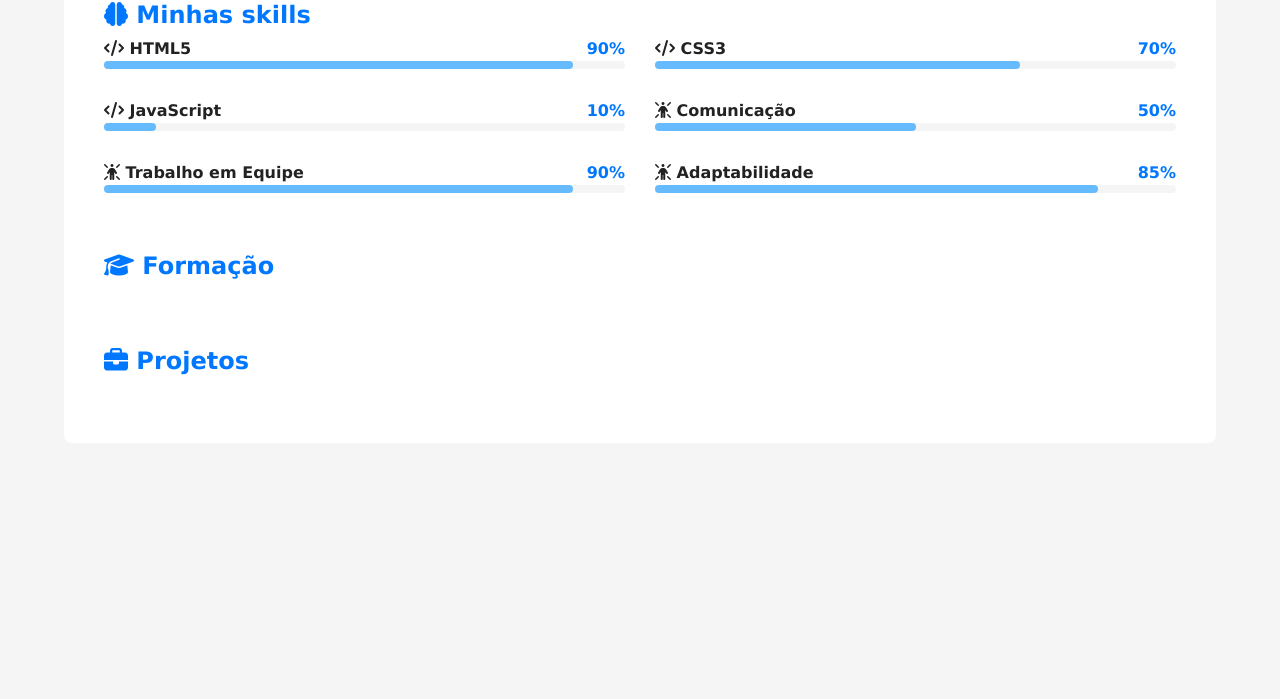
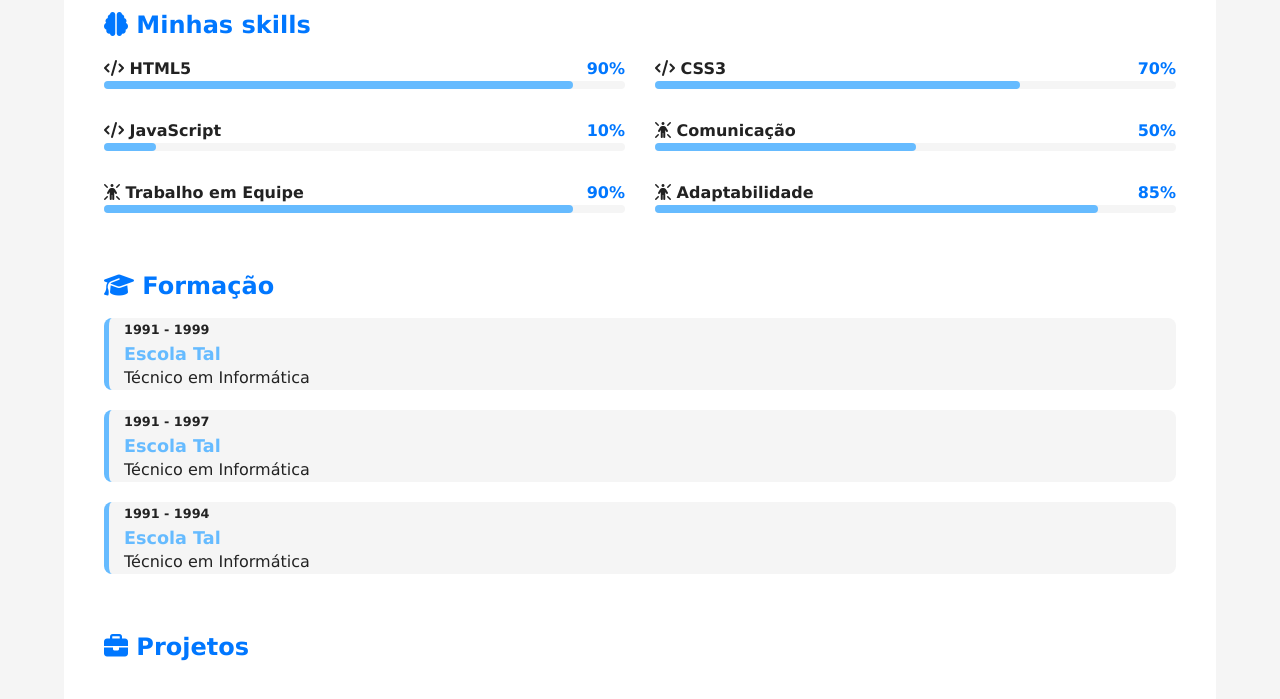
Before and after one commit to camilycruzvs/projeto-portfolio, a plain HTML site: page index.html in a window 1280 px wide. Shown: the part 1165-1864 px from the top of the page. Before the commit the page ends 1628 px from the top, so only its background shows below. Drawn offline with Linux system fonts and the light colour scheme.

Commit message:
criação e estilização da formação

```diff
--- a/estilos/style.css
+++ b/estilos/style.css
@@ -125,7 +125,7 @@ article {
 
 article h2 {
   color: var(--destaque);
-  margin-bottom: 10px;
+  margin-bottom: 20px;
 }
 
 .video-container {
@@ -179,6 +179,37 @@ article h2 {
   border-radius: 4px;
 }
 
+#formacao-container {
+  display: flex;
+  flex-direction: column-reverse;
+  gap: 20px;
+}
+
+#formacao-container .cursos {
+  background-color: var(--fundo-principal);
+  border-radius: 8px;
+  border-left: 5px solid var(--destaque-inverso);
+  padding-left: 15px;
+  transition: border-width .5s, borde-color .5s;
+}
+
+#formacao-container .cursos:hover {
+  border-left-width: 15px;
+  border-color: var(--destaque);
+  cursor: pointer;
+}
+
+#formacao-container .periodo {
+  font-size: .8em;
+  font-weight: bold;
+  color: var(--texto);
+}
+
+#formacao-container .instituicao {
+  color: var(--destaque-inverso);
+  font-size: 1.1em;
+}
+
 @media screen and (min-width: 768px) {
   #skill-container {
     grid-template-columns: 1fr 1fr;
--- a/index.html
+++ b/index.html
@@ -148,6 +148,26 @@
 
                 <article id="formacao">
                     <h2><i class="fa-solid fa-graduation-cap"></i></i> Formação</h2>
+
+                    <div id="formacao-container">
+                        <div class="cursos">
+                            <p class="periodo">1991 - 1994</p>
+                            <h3 class="instituicao">Escola Tal</h3>
+                            <p class="titulacao">Técnico em Informática</p>
+                        </div>
+
+                        <div class="cursos">
+                            <p class="periodo">1991 - 1997</p>
+                            <h3 class="instituicao">Escola Tal</h3>
+                            <p class="titulacao">Técnico em Informática</p>
+                        </div>
+
+                        <div class="cursos">
+                            <p class="periodo">1991 - 1999</p>
+                            <h3 class="instituicao">Escola Tal</h3>
+                            <p class="titulacao">Técnico em Informática</p>
+                        </div>
+                    </div>
                 </article><!--Fim aticle#formacao-->
 
                 <article id="projetos">
```
Lines whose indentation alone changed are shown as unchanged.
